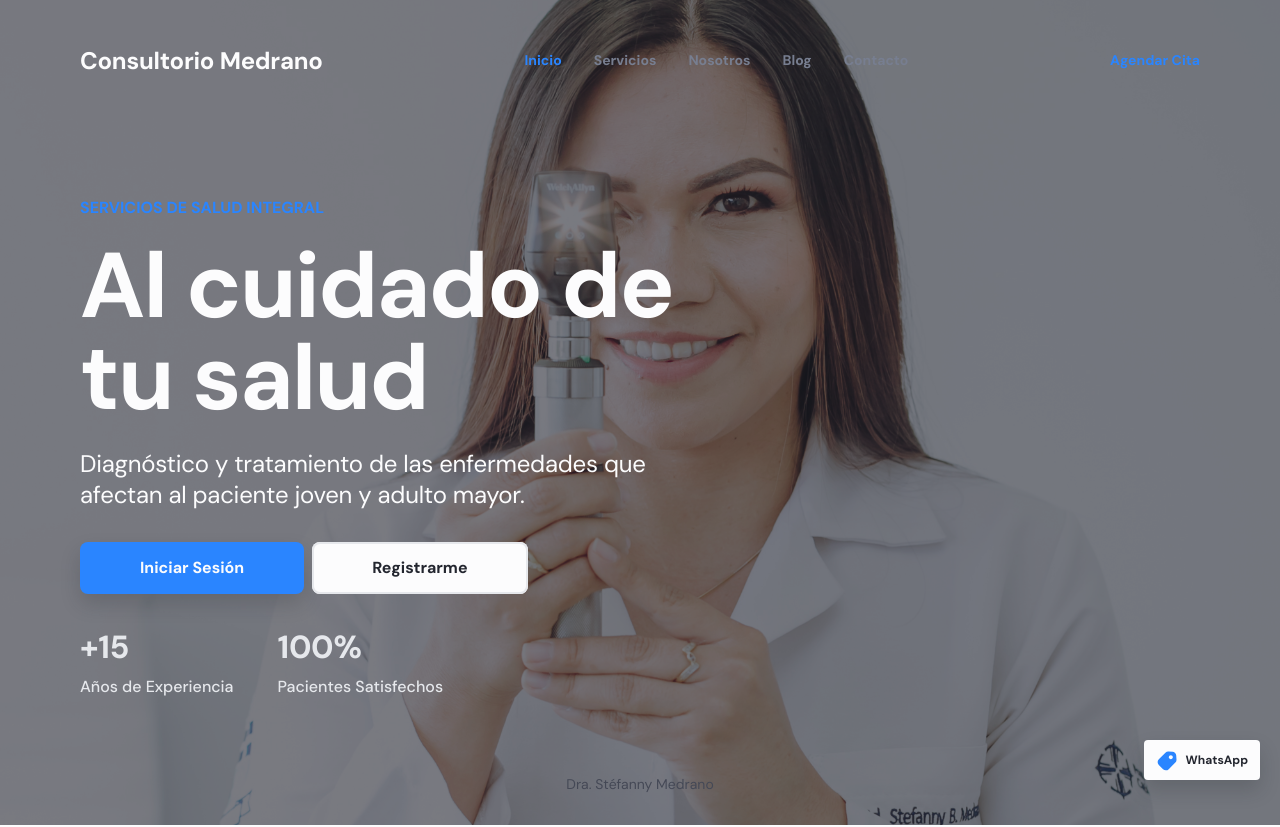
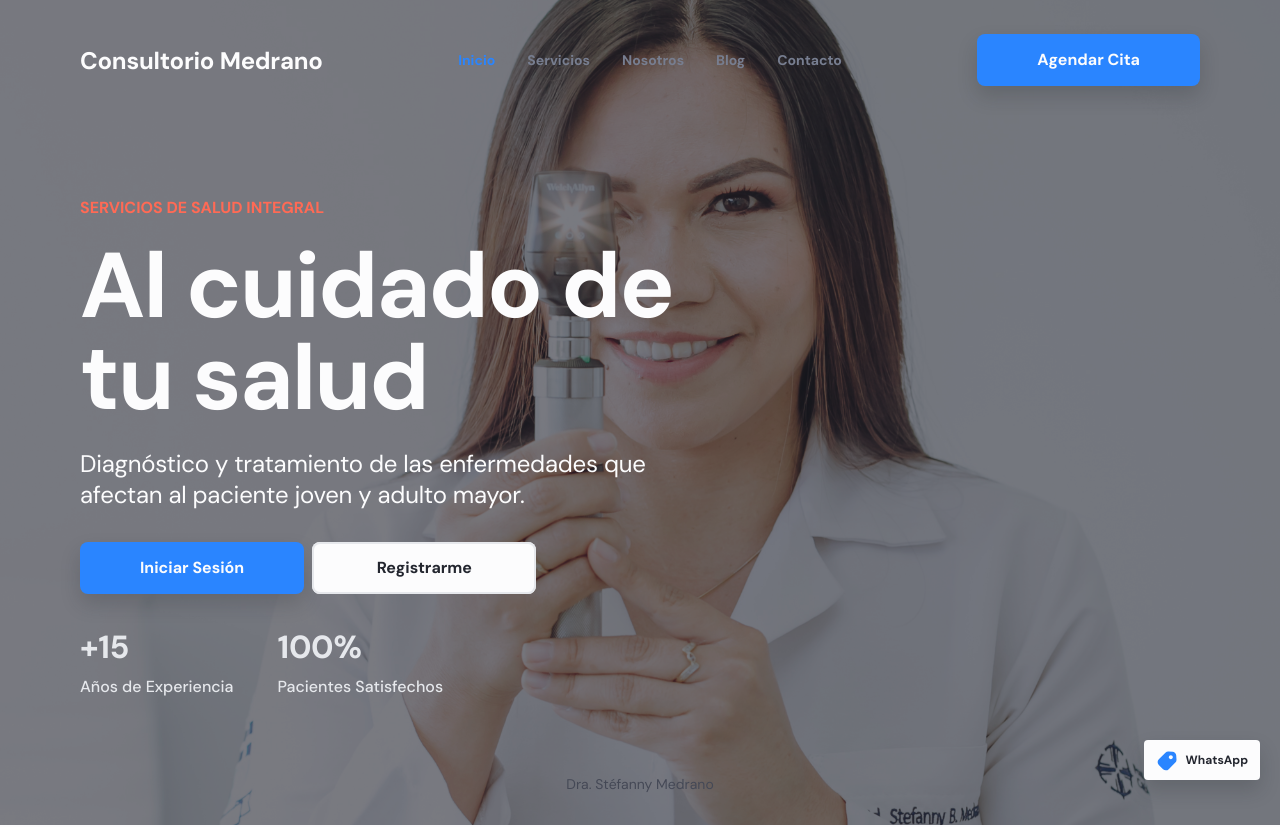
Before and after one commit to lriofrio915/consultorio-medrano, a Next.js app: page / in a window 1280 px wide. Shown: the top 827 px of the page. Built offline with nearby package versions, Linux system fonts and the light colour scheme.

Commit message:
primera entrega v2.1.1

```diff
--- a/components/Header/Header.js
+++ b/components/Header/Header.js
@@ -91,13 +91,13 @@ const Header = () => {
               <Icon name="close" />
             </button>
             {/* responsive view */}
-            <button className={cn("button-small", styles.menu_link)}>
+            <button className={cn("button", styles.menu_link)}>
               {"Agendar Cita"}
             </button>
           </div>
         </OutsideClickHandler>
         <Link href="/">
-          <a className={cn("button-small", styles.link)}>{"Agendar Cita"}</a>
+          <a className={cn("button", styles.link)}>{"Agendar Cita"}</a>
         </Link>
 
         <button
--- a/components/Header/header.module.css
+++ b/components/Header/header.module.css
@@ -23,7 +23,7 @@
 }
 
 .link {
-  color: var(--p1);
+  color: var(--n8);
 }
 
 .active {
--- a/screens/Home/Hero/Hero.js
+++ b/screens/Home/Hero/Hero.js
@@ -3,9 +3,7 @@ import cn from "classnames";
 import Stats from "./Stats";
 import { motion } from "framer-motion";
 import { variants, item } from "../../../variants/animation";
-import Image from "next/image";
 import Link from "next/link";
-import { Link as AnchorLink } from "react-scroll";
 
 const stats = [
   {
@@ -48,14 +46,14 @@ const Hero = () => {
                 </motion.button>
               </a>
             </Link>
-            <AnchorLink to="projects" offset={-128} smooth={true}>
+            <Link href="projects" offset={-128} smooth={true}>
               <motion.button
                 variants={item}
                 className={cn("button button-stroke", styles.button)}
               >
                 Registrarme
               </motion.button>
-            </AnchorLink>
+            </Link>
           </div>
 
           <div className={styles.stats_wrapper}>
--- a/screens/Home/Hero/hero.module.css
+++ b/screens/Home/Hero/hero.module.css
@@ -26,7 +26,7 @@
 }
 
 .span {
-  color: var(--p1);
+  color: var(--p3);
 }
 
 .text {
```
